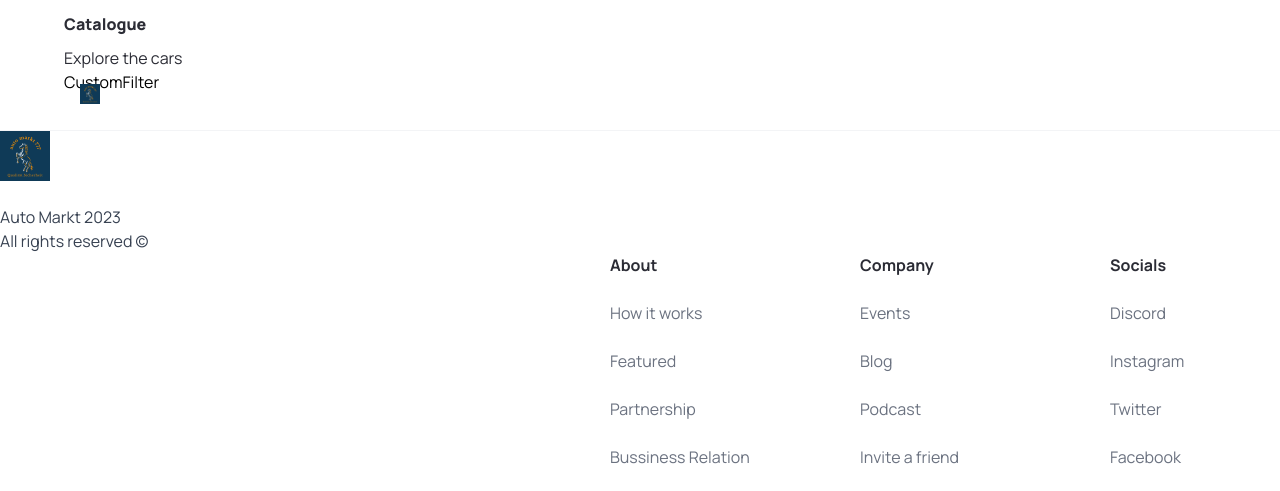
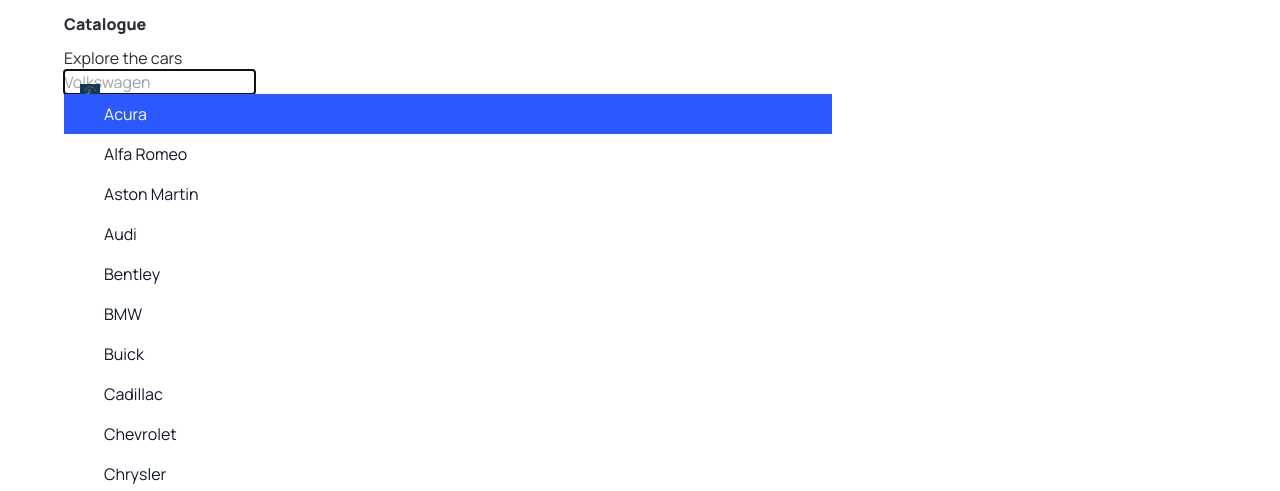
Before and after one commit to Svetoslaus/Auto-showroom, a Next.js app: page / in a window 1280 px wide. Both pictures are taken after a click on the button 82 px from the left and 946 px from the top of the page. Shown: the part 852-1343 px from the top of the page. Built offline with nearby package versions, Linux system fonts and the light colour scheme.

Commit message:
add filter combobox

```diff
--- a/components/SearchManufacturer.tsx
+++ b/components/SearchManufacturer.tsx
@@ -1,15 +1,27 @@
 "use client"
 import { SearchManufacturerProps } from '@/types'
-import React, { useState } from 'react'
+import React, { useState, Fragment } from 'react'
 import {Combobox, Transition} from '@headlessui/react'
 import Image from 'next/image'
+import {manufacturers} from '@/constants';
 
 
 const SearchManufacturer = ({manufacturer, setManufacturer}:SearchManufacturerProps) => {
 
+  const [query, setQuery] = useState('');
+
+  const filterManufacturers =
+        query === ""
+        ? manufacturers
+        : manufacturers.filter((item) =>(
+          item.toLowerCase()
+          .replace(/\s+/g, "")
+          .includes(query.toLowerCase().replace(/\s+/g, ""))
+        ));
+
   return (
     <div className='search-manufacturer'>
-        <Combobox>
+        <Combobox value={manufacturer} onChange={setManufacturer}>
           <div className='relative w-full'>
            <Combobox.Button className="absolute top-[14px]">
               <Image
@@ -20,6 +32,65 @@
               alt='logo'
               />
            </Combobox.Button>
+
+           <Combobox.Input
+            className="search-manufacturer_input"
+            placeholder='Volkswagen'
+            displayValue={(manufacturer: string) => manufacturer}
+            onChange={(event) => setQuery(event.target.value)}
+           />
+
+          <Transition
+          as={Fragment}
+          leave="transition ease-in duration-100"
+          leaveFrom="opacity-100"
+          leaveTo="opacity-0"
+          afterLeave={()=> setQuery('')}
+          >
+
+            <Combobox.Options>
+               {
+                 filterManufacturers.map((item)=> (
+                  <Combobox.Option
+                  key={item}
+                  className={({active}) => `
+                  relative search-manufacturer__option
+                  ${active ? 'bg-primary-blue text-white'
+                  : 'text-gray-900'}
+                  `}
+                  value={item}
+                  >
+                    {({selected, active}) => (
+                      <>
+                      <span
+                       className={`block truncate ${
+                        selected ? 'font-medium' :
+                        'font-normal'
+                       }`}
+                       >
+                        {item}
+                       </span>
+                       {selected ? (
+                        <span
+                         className={`absolute inset-y-0 left flex items-center
+                                   pl-3 ${active ? 'text-white' : 'text-teal-600'
+                                  }`}
+                        >
+
+                        </span>
+                       ) : null}
+                       </>
+                    )}
+
+                  </Combobox.Option>
+                 ))
+
+               }
+            </Combobox.Options>
+
+
+          </Transition>
+
           </div>
         </Combobox>
     </div>
```
